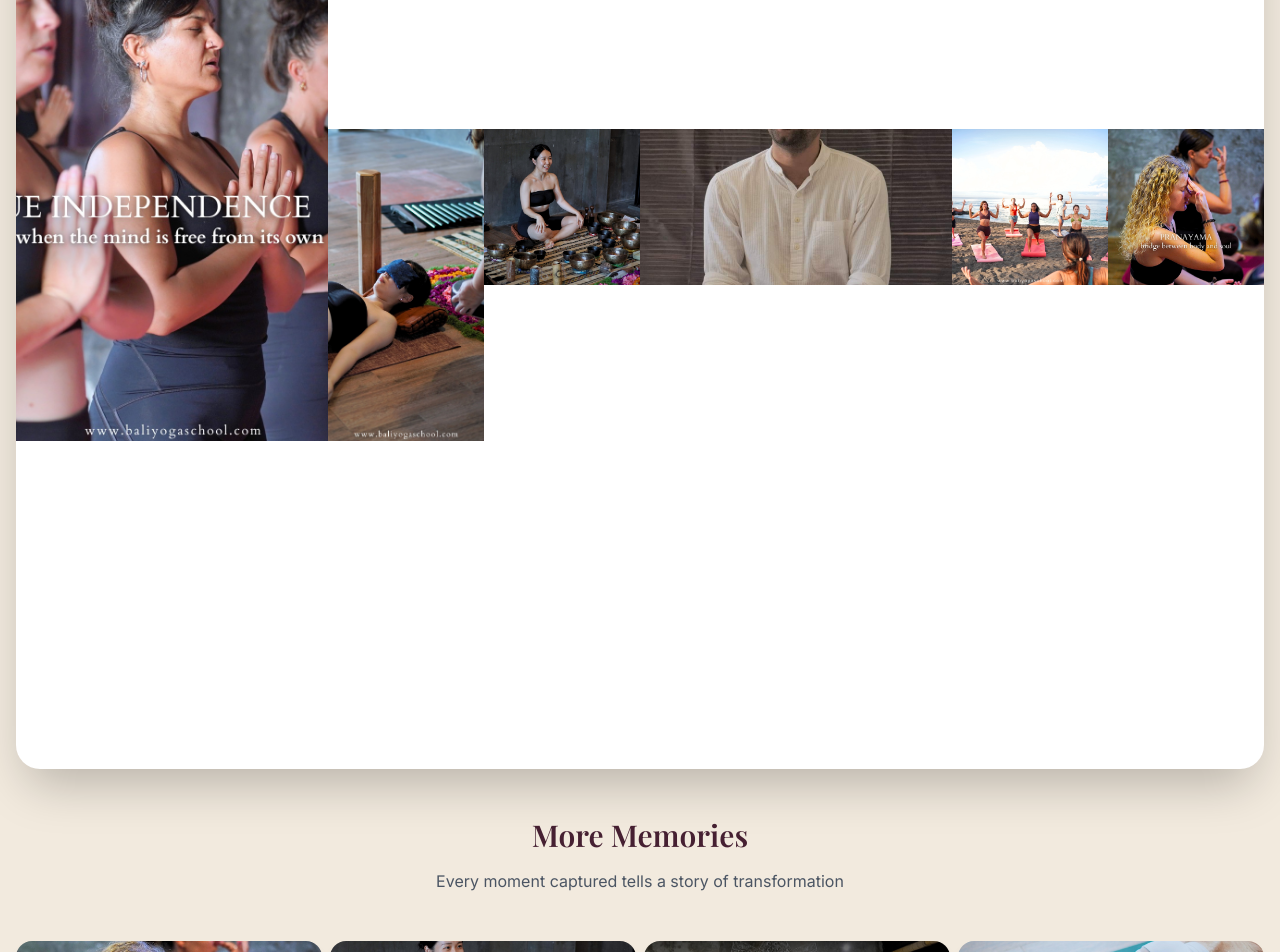
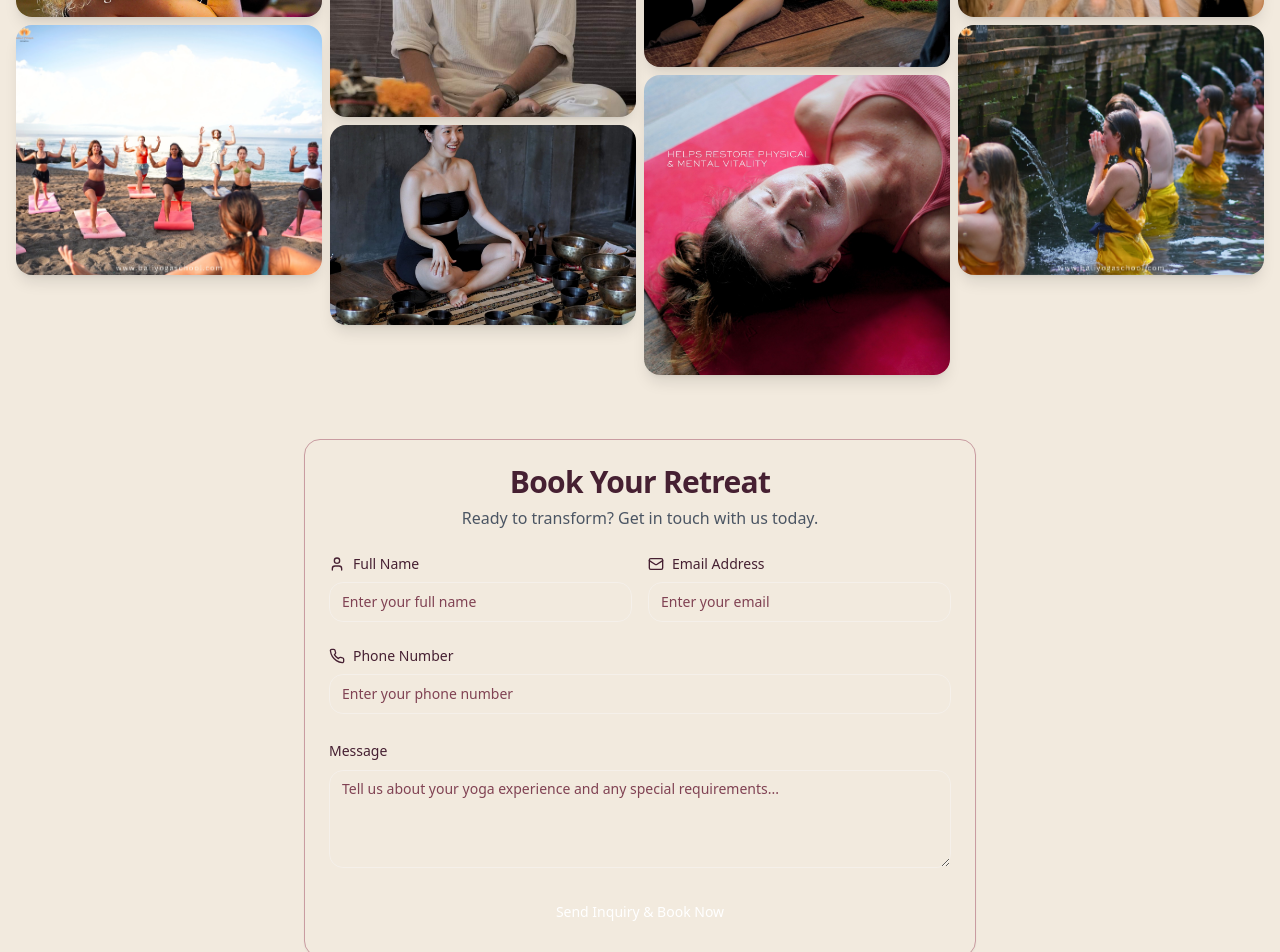
Before and after one commit to hyabyslogin-ux/radiant-asana-site, a React (Vite) app: page /3-days-retreat in a window 1280 px wide. Shown: the part 7820-8772 px from the top of the page. Built offline with nearby package versions, Linux system fonts and the light colour scheme.

Commit message:
Remove gallery and memories row

```diff
--- a/src/pages/ThreeDaysRetreat.tsx
+++ b/src/pages/ThreeDaysRetreat.tsx
@@ -958,7 +958,7 @@ const ThreeDaysRetreat = () => {
           </Card>
         </section>
 
-        {/* Seamless Gallery Section - New Design */}
+        {/* Memories Section Only */}
         <section className="relative">
           {/* Background Elements */}
           <div className="absolute inset-0 bg-gradient-to-br from-yoga-earth/5 via-transparent to-yoga-sage/10"></div>
@@ -973,102 +973,16 @@ const ThreeDaysRetreat = () => {
                 <span className="font-inter text-yoga-earth font-medium">Visual Journey</span>
               </div>
               <h2 className="font-playfair text-5xl lg:text-6xl font-bold text-yoga-earth mb-6">
-                Gallery
+                Memories
               </h2>
               <p className="font-inter text-xl text-gray-600 max-w-2xl mx-auto">
-                Immerse yourself in the beauty of our retreat experience
-              </p>
-            </div>
-
-            {/* Seamless Photo Grid */}
-            <div className="relative bg-white rounded-3xl shadow-2xl overflow-hidden">
-              {/* No-gap Grid Layout */}
-              <div className="grid grid-cols-4 md:grid-cols-6 lg:grid-cols-8">
-                {galleryImages.map((image, index) => (
-                  <div
-                    key={index}
-                    className={`group relative overflow-hidden cursor-pointer transition-all duration-500 hover:z-10 ${
-                      index === 0 ? 'col-span-2 row-span-2' :
-                      index === 3 ? 'col-span-2' :
-                      index === 6 ? 'row-span-2' :
-                      index === 8 ? 'col-span-2' : ''
-                    }`}
-                    style={{
-                      aspectRatio: index === 0 || index === 6 ? '1/2' :
-                                  index === 3 || index === 8 ? '2/1' : '1/1'
-                    }}
-                  >
-                    {/* Image */}
-                    <img
-                      src={image}
-                      alt={`Retreat moment ${index + 1}`}
-                      className="w-full h-full object-cover transition-all duration-700 group-hover:scale-110 group-hover:brightness-110"
-                    />
-
-                    {/* Hover Overlay */}
-                    <div className="absolute inset-0 bg-gradient-to-t from-yoga-earth/80 via-transparent to-transparent opacity-0 group-hover:opacity-100 transition-all duration-300">
-                      <div className="absolute bottom-4 left-4 right-4">
-                        <div className="flex items-center justify-between text-white">
-                          <div>
-                            <p className="text-sm font-medium">Moment {index + 1}</p>
-                            <p className="text-xs opacity-80">Bali Yoga Retreat</p>
-                          </div>
-                          <div className="w-8 h-8 bg-white/20 backdrop-blur-sm rounded-full flex items-center justify-center">
-                            <svg className="w-4 h-4" fill="none" stroke="currentColor" viewBox="0 0 24 24">
-                              <path strokeLinecap="round" strokeLinejoin="round" strokeWidth={2} d="M21 21l-6-6m2-5a7 7 0 11-14 0 7 7 0 0114 0z" />
-                            </svg>
-                          </div>
-                        </div>
-                      </div>
-                    </div>
-
-                    {/* Scale Effect on Hover */}
-                    <div className="absolute inset-0 transform transition-transform duration-300 group-hover:scale-105"></div>
-                  </div>
-                ))}
-              </div>
-
-              {/* Bottom Banner */}
-              <div className="bg-gradient-to-r from-yoga-earth via-yoga-sage to-yoga-plum p-8 text-center">
-                <h3 className="font-playfair text-2xl font-semibold text-white mb-2">
-                  Experience the Magic Yourself
-                </h3>
-                <p className="text-white/90 mb-6">
-                  Join us for a transformative 3-day journey in paradise
-                </p>
-                <div className="flex items-center justify-center gap-6 text-white/80 text-sm">
-                  <div className="flex items-center gap-2">
-                    <Calendar className="w-4 h-4" />
-                    <span>3 Days</span>
-                  </div>
-                  <div className="w-px h-4 bg-white/30"></div>
-                  <div className="flex items-center gap-2">
-                    <MapPin className="w-4 h-4" />
-                    <span>Bali, Indonesia</span>
-                  </div>
-                  <div className="w-px h-4 bg-white/30"></div>
-                  <div className="flex items-center gap-2">
-                    <User className="w-4 h-4" />
-                    <span>All Levels Welcome</span>
-                  </div>
-                </div>
-              </div>
-            </div>
-
-            {/* Alternative Layout - Flowing Design */}
-            <div className="mt-20">
-              <div className="text-center mb-12">
-                <h3 className="font-playfair text-3xl font-semibold text-yoga-earth mb-4">
-                  More Memories
-                </h3>
-                <p className="font-inter text-gray-600">
                 Every moment captured tells a story of transformation
               </p>
             </div>
 
-              {/* Flowing Grid */}
+            {/* Flowing Grid - Only 2 Rows */}
             <div className="columns-2 md:columns-3 lg:columns-4 gap-2">
-                {galleryImages.slice().reverse().map((image, index) => (
+              {galleryImages.slice().reverse().slice(0, 8).map((image, index) => (
                 <div
                   key={`alt-${index}`}
                   className="group relative break-inside-avoid cursor-pointer mb-2"
@@ -1092,7 +1006,6 @@ const ThreeDaysRetreat = () => {
                   </div>
                 </div>
               ))}
-              </div>
             </div>
           </div>
         </section>
```
Lines whose indentation alone changed are shown as unchanged.
